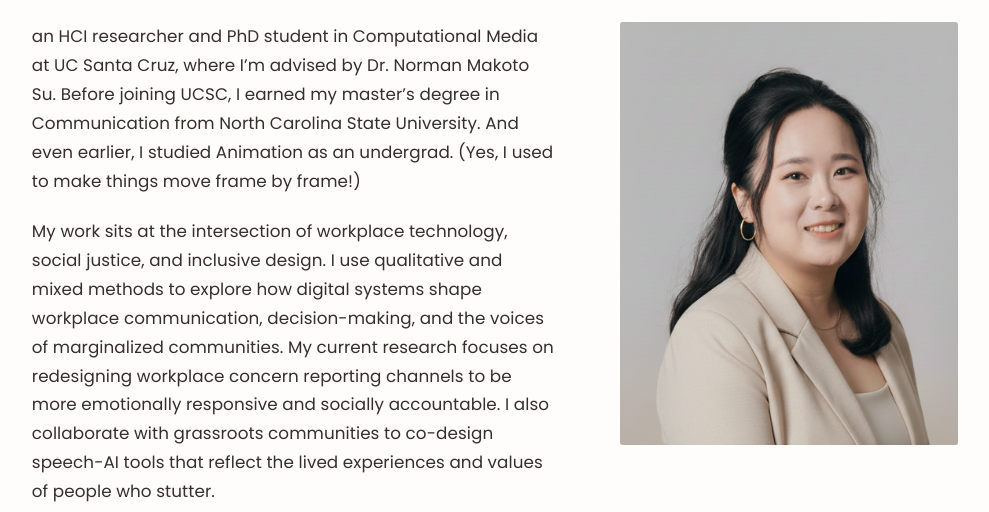
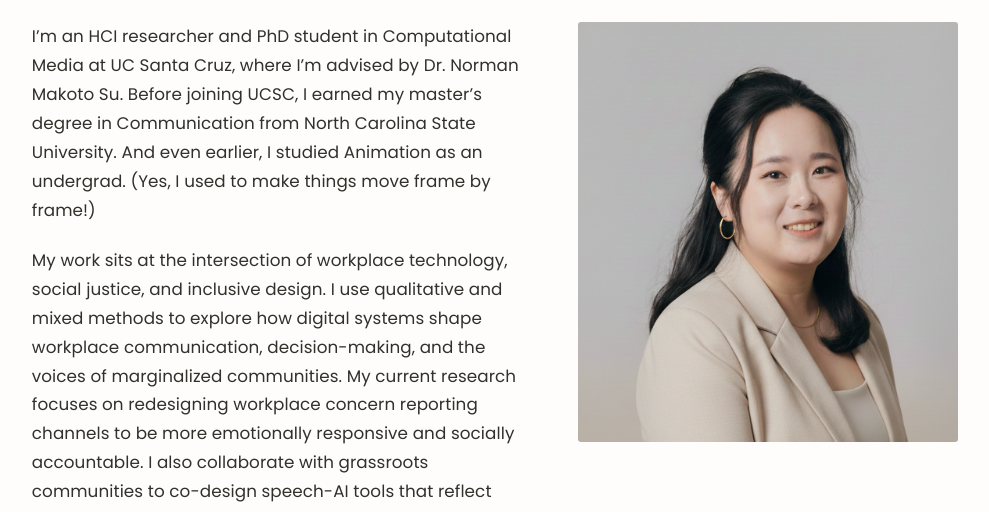
Before and after one commit to PEIYAO611/peiyao611.github.io, a plain HTML site: page index.html in a window 1280 px wide. Shown: the part 276-788 px from the top of the page, without its empty margins (145-1134 px from the left). Drawn offline with Linux system fonts and the light colour scheme.

Commit message:
Update index.html

```diff
--- a/index.html
+++ b/index.html
@@ -52,19 +52,19 @@
 <section class="hero">
     <div class="shell">
       <h1 class="pink">Hi, I&rsquo;m Peiyao</h1>
-      <div class="hero__grid">
-        <div>
-          <p>an HCI researcher and PhD student in Computational Media at UC Santa Cruz, where I&rsquo;m advised by Dr. Norman Makoto Su. Before joining UCSC, I earned my master&rsquo;s degree in Communication from North Carolina State University. And even earlier, I studied Animation as an undergrad. (Yes, I used to make things move frame by frame!)</p>
-          <p>My work sits at the intersection of workplace technology, social justice, and inclusive design. I use qualitative and mixed methods to explore how digital systems shape workplace communication, decision-making, and the voices of marginalized communities. My current research focuses on redesigning workplace concern reporting channels to be more emotionally responsive and socially accountable. I also collaborate with grassroots communities to co-design speech-AI tools that reflect the lived experiences and values of people who stutter.</p>
-          <p>Outside of research, I&rsquo;m a huge sci-fi fan and a passionate LEGO enthusiast&mdash;building with bricks is my favorite way to unwind and spark creativity.</p>
+      <div style="display:flex;flex-wrap:wrap;gap:3.5rem;align-items:flex-start">
+        <div style="flex:1 1 360px;min-width:0">
+          <p style="max-width:none">I&rsquo;m an HCI researcher and PhD student in Computational Media at UC Santa Cruz, where I&rsquo;m advised by Dr. Norman Makoto Su. Before joining UCSC, I earned my master&rsquo;s degree in Communication from North Carolina State University. And even earlier, I studied Animation as an undergrad. (Yes, I used to make things move frame by frame!)</p>
+          <p style="max-width:none">My work sits at the intersection of workplace technology, social justice, and inclusive design. I use qualitative and mixed methods to explore how digital systems shape workplace communication, decision-making, and the voices of marginalized communities. My current research focuses on redesigning workplace concern reporting channels to be more emotionally responsive and socially accountable. I also collaborate with grassroots communities to co-design speech-AI tools that reflect the lived experiences and values of people who stutter.</p>
+          <p style="max-width:none">Outside of research, I&rsquo;m a huge sci-fi fan and a passionate LEGO enthusiast&mdash;building with bricks is my favorite way to unwind and spark creativity.</p>
           <ul class="linkrow">
             <li><a href="mailto:pliu62@ucsc.edu">Email</a></li>
             <li><a href="https://scholar.google.com/citations?user=ZYNm7hAAAAAJ&amp;hl=en" rel="me">Google Scholar</a></li>
             <li><a href="https://www.linkedin.com/in/peiyaoliu" rel="me">LinkedIn</a></li>
           </ul>
         </div>
-          <div class="portrait">
-          <img src="assets/images/portrait.png" alt="Portrait of Peiyao Liu" onerror="this.remove()">
+        <div style="flex:0 1 380px;min-width:250px">
+          <img src="assets/images/portrait.png" alt="Portrait of Peiyao Liu" style="width:100%;border-radius:3px" onerror="this.remove()">
         </div>
       </div>
     </div>
```
